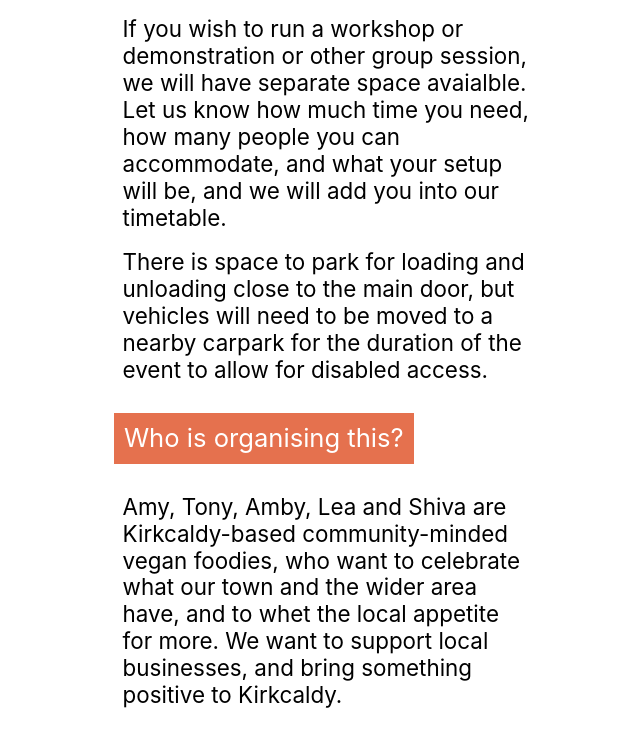
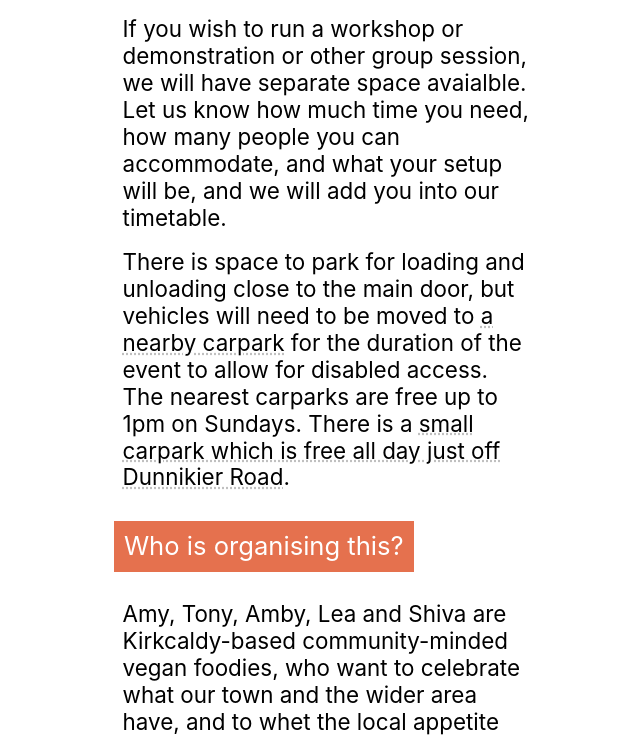
Before and after one commit to rhiaro/vegfest, a PHP site: page /vendors in a window 1280 px wide. Shown: the part 3148-3884 px from the top of the page, without its empty margins (313-953 px from the left). Run offline with PHP 8.4, Linux system fonts and the light colour scheme.

Commit message:
info: carpark

```diff
--- a/vendors.php
+++ b/vendors.php
@@ -61,7 +61,7 @@ The venue provides tables for the stalls, and chairs. There are no on-site cooki
 If you wish to run a workshop or demonstration or other group session, we will have separate space avaialble. Let us know how much time you need, how many people you can accommodate, and what your setup will be, and we will add you into our timetable.
 </p>
 <p>
-There is space to park for loading and unloading close to the main door, but vehicles will need to be moved to a nearby carpark for the duration of the event to allow for disabled access.
+There is space to park for loading and unloading close to the main door, but vehicles will need to be moved to <a href="https://en.parkopedia.co.uk/parking/carpark/oswald_wynd/ky1/kirkcaldy/">a nearby carpark</a> for the duration of the event to allow for disabled access. The nearest carparks are free up to 1pm on Sundays. There is a <a href="https://en.parkopedia.co.uk/parking/carpark/dunnikier_road/ky1/thornton/">small carpark which is free all day just off Dunnikier Road</a>.
 </p>
 <h2 class="orange">
 Who is organising this?
--- a/venue.php
+++ b/venue.php
@@ -31,6 +31,6 @@ Getting here
 The bus station is a short walk (5 minutes) from the church and is situated behind the Town House at the end of Hunter Street. The railway station is 7 minutes walk from the Old Kirk along Hunter Street from the Town House and through the War Memorial Gardens past the Kirkcaldy Galleries.
 </p>
 <p>
-A public car park is situated at the foot of Church Lane with a short walk along the lane to the church.
+A <a href="https://en.parkopedia.co.uk/parking/carpark/oswald_wynd/ky1/kirkcaldy/">public car park</a> is situated at the foot of Church Lane with a short walk along the lane to the church. This is free up to 1pm on Sundays. Several other carkparks are also within a short walking distance.
 </p>
 <? include("footer.php"); ?>
```
